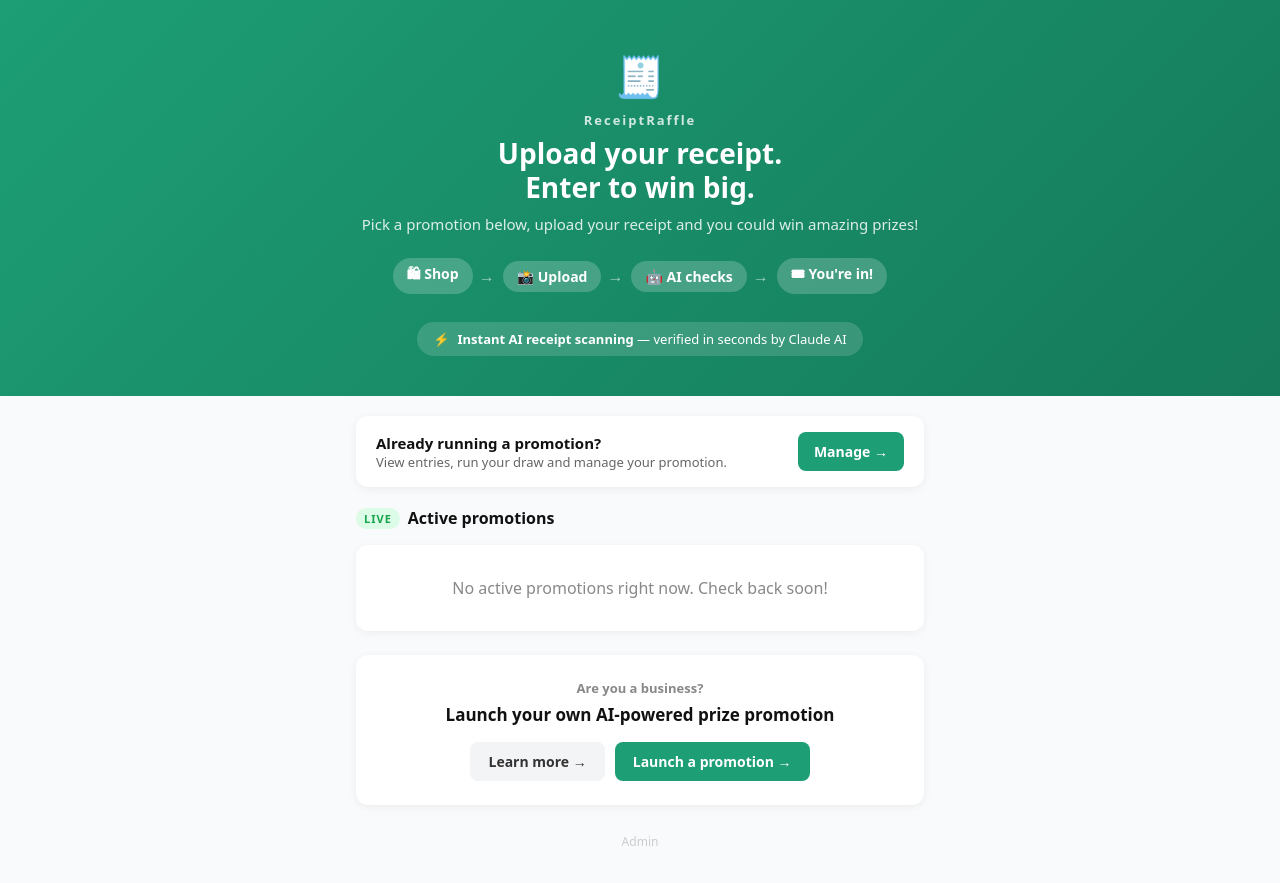
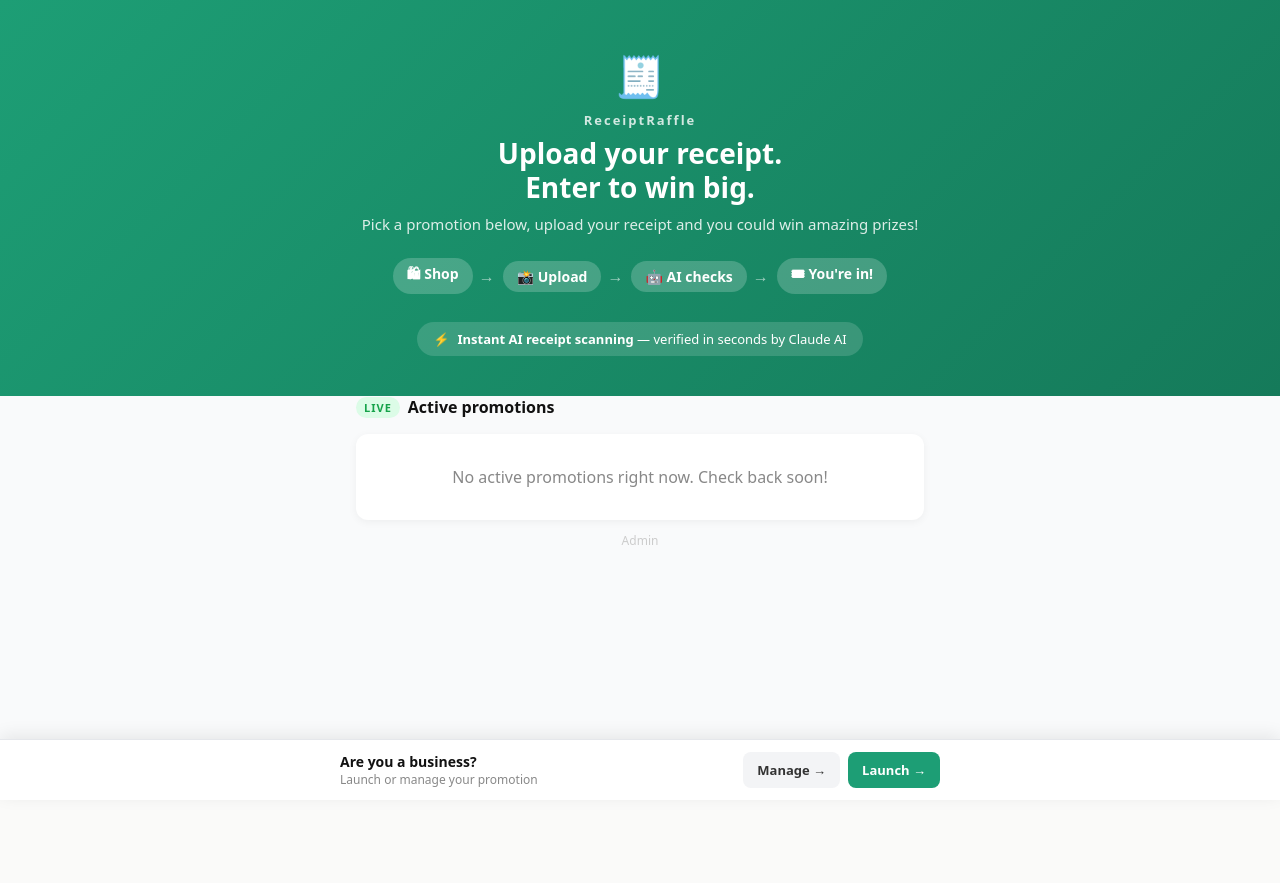
Before and after one commit to johnejalu-cell/receiptraffle, a Next.js app: page / in a window 1280 px wide. After the commit the page ends 800 px from the top, so only its background shows below. Built offline with nearby package versions, Linux system fonts and the light colour scheme.

Commit message:
Update page.tsx

```diff
--- a/app/page.tsx
+++ b/app/page.tsx
@@ -55,15 +55,6 @@ export default function HomePage() {
 
       <div style={{ maxWidth: '600px', margin: '0 auto', padding: '0 16px' }}>
 
-        {/* Promoter quick link — visible near top */}
-        <div style={{ background: 'white', borderRadius: '12px', padding: '16px 20px', margin: '20px 0', boxShadow: '0 2px 8px rgba(0,0,0,0.06)', display: 'flex', alignItems: 'center', justifyContent: 'space-between', gap: '12px' }}>
-          <div>
-            <div style={{ fontWeight: 700, fontSize: '15px', color: '#111' }}>Already running a promotion?</div>
-            <div style={{ color: '#666', fontSize: '13px' }}>View entries, run your draw and manage your promotion.</div>
-          </div>
-          <a href="/promoter" style={{ background: '#1D9E75', color: 'white', padding: '10px 16px', borderRadius: '8px', textDecoration: 'none', fontWeight: 600, fontSize: '14px', whiteSpace: 'nowrap' }}>Manage →</a>
-        </div>
-
         {/* Active promotions */}
         <div style={{ marginBottom: '8px' }}>
           <div style={{ display: 'flex', alignItems: 'center', gap: '8px', marginBottom: '16px' }}>
@@ -106,18 +97,22 @@ export default function HomePage() {
           ))}
         </div>
 
-        {/* Business section */}
-        <div style={{ background: 'white', borderRadius: '12px', padding: '24px', margin: '24px 0', boxShadow: '0 2px 8px rgba(0,0,0,0.06)', textAlign: 'center' }}>
-          <div style={{ fontSize: '13px', color: '#888', marginBottom: '6px', fontWeight: 600 }}>Are you a business?</div>
-          <div style={{ fontWeight: 700, fontSize: '17px', color: '#111', marginBottom: '16px' }}>Launch your own AI-powered prize promotion</div>
-          <div style={{ display: 'flex', gap: '10px', justifyContent: 'center', flexWrap: 'wrap' }}>
-            <a href="/for-business" style={{ background: '#f3f4f6', color: '#333', padding: '10px 18px', borderRadius: '8px', textDecoration: 'none', fontWeight: 600, fontSize: '14px' }}>Learn more →</a>
-            <a href="/launch" style={{ background: '#1D9E75', color: 'white', padding: '10px 18px', borderRadius: '8px', textDecoration: 'none', fontWeight: 600, fontSize: '14px' }}>Launch a promotion →</a>
+        <div style={{ textAlign: 'center', paddingBottom: '100px' }}>
+          <a href="/admin" style={{ color: '#ccc', fontSize: '12px', textDecoration: 'none' }}>Admin</a>
+        </div>
+      </div>
+
+      {/* Sticky business bar — always visible at bottom */}
+      <div style={{ position: 'fixed', bottom: 0, left: 0, right: 0, background: 'white', borderTop: '1px solid #e5e7eb', padding: '12px 16px', boxShadow: '0 -4px 16px rgba(0,0,0,0.08)', zIndex: 100 }}>
+        <div style={{ maxWidth: '600px', margin: '0 auto', display: 'flex', alignItems: 'center', justifyContent: 'space-between', gap: '12px', flexWrap: 'wrap' }}>
+          <div>
+            <div style={{ fontWeight: 700, fontSize: '14px', color: '#111' }}>Are you a business?</div>
+            <div style={{ fontSize: '12px', color: '#888' }}>Launch or manage your promotion</div>
           </div>
-        </div>
-
-        <div style={{ textAlign: 'center', paddingBottom: '32px' }}>
-          <a href="/admin" style={{ color: '#ccc', fontSize: '12px', textDecoration: 'none' }}>Admin</a>
+          <div style={{ display: 'flex', gap: '8px' }}>
+            <a href="/promoter" style={{ background: '#f3f4f6', color: '#333', padding: '9px 14px', borderRadius: '8px', textDecoration: 'none', fontWeight: 600, fontSize: '13px', whiteSpace: 'nowrap' }}>Manage →</a>
+            <a href="/launch" style={{ background: '#1D9E75', color: 'white', padding: '9px 14px', borderRadius: '8px', textDecoration: 'none', fontWeight: 600, fontSize: '13px', whiteSpace: 'nowrap' }}>Launch →</a>
+          </div>
         </div>
       </div>
     </div>
```
